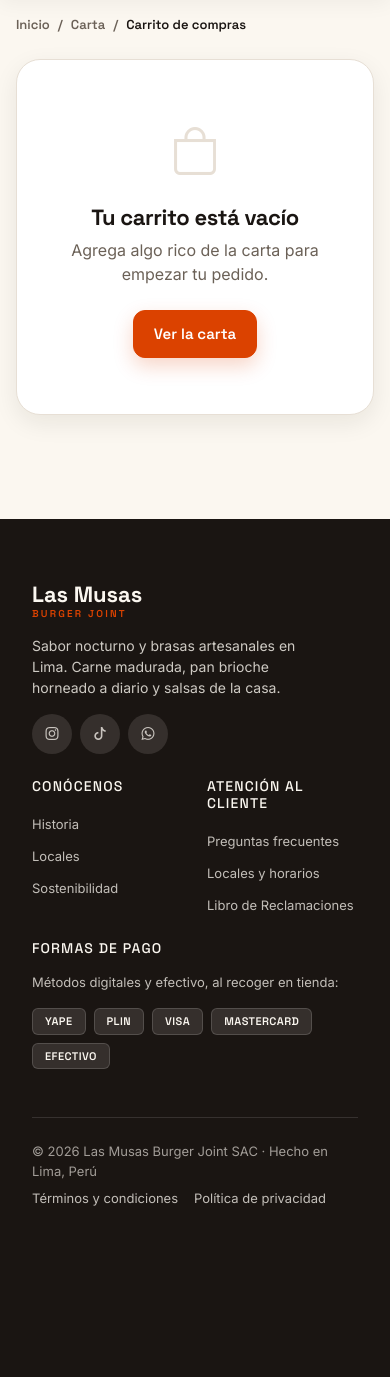
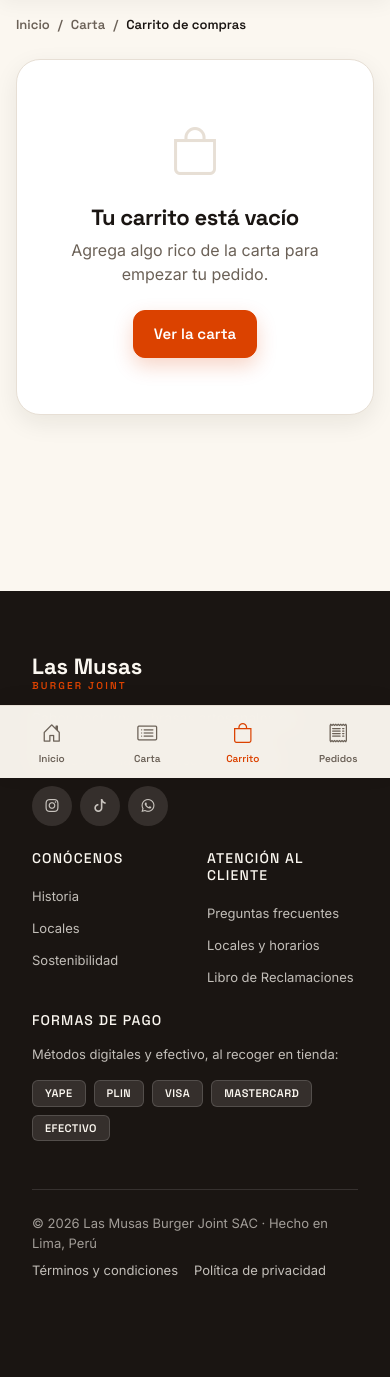
Before and after one commit to manuelf01/web-musas, a Flask app: page /carrito in a window 390 px wide. Shown: the part 66-1443 px from the top of the page. Before the commit the page ends 1272 px from the top, so only its background shows below. Run offline with Flask 2, Linux system fonts and the light colour scheme; some libraries are stand-ins or nearby versions.

Commit message:
Responsive: navegación inferior móvil, arreglo de desbordes y rail admin
Tienda (móvil ≤768px):
- Barra de navegación inferior (Inicio · Carta · Carrito · Pedidos) — antes
  los enlaces del navbar desaparecían sin reemplazo.
- overflow-x contenido: html/body clip + min-width:0 en los contenedores flex
  con scroll (catbar, dp-badges) + flex-wrap en filas de acción (mis pedidos,
  confirmar pedido).
- Hero y titulares con tamaños fluidos; degradado del hero más legible.
- Se retira la barra flotante del detalle en móvil (competía con la tabbar).

Backoffice:
- Los enlaces del sidebar ahora van en <span> → el rail de 64px se colapsa
  bien en tablet/móvil (antes las etiquetas se salían sobre el contenido).
- Marca "LM" compacta, paddings ajustados, tablas con scroll propio.

Co-Authored-By: Claude Sonnet 5 <noreply@anthropic.com>

```diff
--- a/static/css/musas-theme.css
+++ b/static/css/musas-theme.css
@@ -38,11 +38,13 @@
   --bs-body-font-family: "Inter", system-ui, -apple-system, "Segoe UI", Roboto, sans-serif;
 }
 
+html, body { overflow-x: hidden; max-width: 100%; }
 body {
   background-color: var(--musa-crema);
   color: var(--musa-carbon);
   font-family: "Inter", system-ui, -apple-system, "Segoe UI", Roboto, sans-serif;
 }
+img { max-width: 100%; height: auto; }
 
 h1, h2, h3, h4, h5, h6, .musa-title {
   font-family: "Space Grotesk", "Inter", sans-serif;
@@ -538,9 +540,11 @@ textarea.musa-input { height: auto; min-height: 96px; padding: 0.7rem 0.9rem; }
 .musa-catbar__chips {
   display: flex;
   gap: 10px;
+  min-width: 0;          /* deja que el contenedor flex encoja y active el scroll */
   overflow-x: auto;
   scrollbar-width: none;
 }
+.musa-catbar__chips > * { flex: 0 0 auto; }
 .musa-catbar__chips::-webkit-scrollbar { display: none; }
 .musa-catbar__lugar {
   flex-shrink: 0;
@@ -1625,12 +1629,21 @@ body.adm { background: var(--musa-crema); }
 .adm-topbar__link:hover { color: var(--musa-brasa); }
 .adm-content { padding: 28px 32px 64px; max-width: 1240px; width: 100%; margin: 0 auto; }
 
+.adm-marca-mini { display: none; }
+
 @media (max-width: 900px) {
-  .adm-side { width: 68px; }
-  .adm-side__brand small, .adm-nav a span, .adm-side__estado, .adm-side__user-info { display: none; }
-  .adm-nav a { justify-content: center; }
-  .adm-main { margin-left: 68px; }
-  .adm-content { padding: 20px 16px; }
+  .adm-side { width: 64px; }
+  .adm-marca-full, .adm-nav a span, .adm-side__estado, .adm-side__user-info { display: none; }
+  .adm-marca-mini { display: inline; }
+  .adm-side__brand { padding: 18px 0; text-align: center; }
+  .adm-nav { padding: 12px 8px; }
+  .adm-nav a { justify-content: center; padding: 12px 0; }
+  .adm-side__foot { padding: 12px 8px; }
+  .adm-side__user { justify-content: center; flex-wrap: wrap; gap: 8px; }
+  .adm-main { margin-left: 64px; }
+  .adm-topbar { padding: 0 16px; }
+  .adm-content { padding: 18px 14px 48px; }
+  .adm-head h1 { font-size: 26px; }
 }
 
 .adm-head { display: flex; justify-content: space-between; align-items: flex-end; gap: 16px; margin-bottom: 28px; flex-wrap: wrap; }
@@ -1957,3 +1970,110 @@ body.adm { background: var(--musa-crema); }
 
 .adm-pag { margin-top: 22px; }
 .adm-pag .pagination { --bs-pagination-color: var(--musa-carbon); --bs-pagination-active-bg: var(--musa-brasa); --bs-pagination-active-border-color: var(--musa-brasa); }
+
+/* ============================================================
+   NAVEGACIÓN INFERIOR MÓVIL  +  AJUSTES RESPONSIVE
+   ============================================================ */
+.musa-tabbar { display: none; }
+
+@media (max-width: 768px) {
+  .musa-tabbar {
+    display: flex;
+    position: fixed;
+    left: 0; right: 0; bottom: 0;
+    z-index: 1040;
+    background: rgba(251, 247, 240, 0.97);
+    backdrop-filter: blur(10px);
+    border-top: 1px solid var(--musa-borde);
+    box-shadow: 0 -4px 20px rgba(26, 21, 18, 0.06);
+    padding: 6px 4px calc(6px + env(safe-area-inset-bottom));
+  }
+  .musa-tabbar a {
+    flex: 1;
+    position: relative;
+    display: flex;
+    flex-direction: column;
+    align-items: center;
+    gap: 3px;
+    padding: 6px 0;
+    text-decoration: none;
+    color: var(--musa-texto-suave);
+    font-family: "Space Grotesk", sans-serif;
+    font-weight: 600;
+    font-size: 11px;
+  }
+  .musa-tabbar a i { font-size: 20px; }
+  .musa-tabbar a.active { color: var(--musa-brasa); }
+  .musa-tabbar__badge {
+    position: absolute;
+    top: 2px;
+    left: 50%;
+    margin-left: 4px;
+    min-width: 16px;
+    height: 16px;
+    padding: 0 4px;
+    border-radius: 999px;
+    background: var(--musa-brasa);
+    color: #fff;
+    font-size: 10px;
+    font-weight: 700;
+    display: flex;
+    align-items: center;
+    justify-content: center;
+    line-height: 1;
+  }
+
+  /* Espacio para que el contenido no quede bajo la tabbar */
+  body:not(.adm) main { padding-bottom: 72px; }
+  .musa-footer { padding-bottom: 96px; }
+
+  /* La barra flotante del detalle se retira: el botón grande de la tarjeta basta
+     y no compite con la navegación inferior. */
+  .dp-mobile-bar { display: none !important; }
+
+  /* Relleno lateral consistente en las páginas de contenido */
+  .carta-wrap { padding-left: 16px; padding-right: 16px; }
+
+  /* Titulares más contenidos en pantallas chicas */
+  .musa-hero { max-width: 100vw; }
+  .musa-hero__inner { padding: 56px 16px; width: 100%; min-width: 0; }
+  .musa-hero__inner *,
+  .musa-hero__inner .d-flex,
+  .musa-hero__inner .d-inline-flex { min-width: 0; max-width: 100%; }
+  .musa-hero__inner .d-inline-flex { flex-wrap: wrap; }
+  .musa-hero h1 { font-size: clamp(40px, 12vw, 56px); }
+  .musa-hero p { font-size: 15px; max-width: 100%; overflow-wrap: anywhere; }
+  .musa-hero__pill { white-space: normal; text-align: left; line-height: 1.4; }
+  .musa-hero::after {
+    background: linear-gradient(180deg, rgba(26,21,18,0.55) 0%, rgba(26,21,18,0.82) 100%);
+  }
+  .dp-wrap { padding-bottom: 40px; }
+  .dp-grid > * { min-width: 0; }
+  .dp-media img { width: 100%; }
+  .carta-head__titulo { flex-wrap: wrap; gap: 4px 10px; }
+  .carta-head__titulo h1 { font-size: 26px; }
+  .musa-cat-head { flex-wrap: wrap; align-items: flex-start; gap: 8px; }
+  .musa-cat-head h2 { font-size: 24px; }
+  .musa-cat-head p { font-size: 13px; }
+  .dp-titulo { font-size: 26px !important; }
+  .cx-head h1, .conf-card h1 { font-size: 26px; }
+
+  /* Filas de acción que deben apilar en móvil */
+  .mp-card__head { flex-wrap: wrap; gap: 8px; }
+  .mp-card__foot { flex-direction: column; align-items: stretch; gap: 12px; }
+  .mp-acciones { width: 100%; }
+  .mp-acciones .btn-brasa, .mp-acciones .btn-contorno,
+  .mp-acciones form { flex: 1; }
+  .mp-acciones .btn-brasa, .mp-acciones .btn-contorno { width: 100%; justify-content: center; }
+  .ped-confirmar__row { flex-wrap: wrap; }
+  .ped-confirmar__row .btn-brasa { width: 100%; justify-content: center; }
+
+  /* Rejillas de 3 que no caben -> 1 columna */
+  .dp-badges { grid-template-columns: 1fr; }
+  .mp-filtros, .carta-orden { overflow-x: auto; }
+}
+
+@media (max-width: 400px) {
+  .musa-tabbar a span { font-size: 10px; }
+  .musa-navbar .inner { gap: 8px; }
+}
--- a/static/js/carrito.js
+++ b/static/js/carrito.js
@@ -57,6 +57,7 @@
     var t = total();
     document.querySelectorAll("[data-carrito-count]").forEach(function (el) {
       el.textContent = n;
+      if (el.classList.contains("musa-tabbar__badge")) el.hidden = n === 0;
     });
     document.querySelectorAll("[data-carrito-total]").forEach(function (el) {
       el.textContent = "S/ " + t.toFixed(2);
--- a/templates/client/base.html
+++ b/templates/client/base.html
@@ -67,6 +67,23 @@
       {% block flash %}{% include "client/_flash.html" %}{% endblock %}
       {% block content %}{% endblock %}
     </main>
+
+    <!-- Navegación inferior (solo móvil) -->
+    <nav class="musa-tabbar">
+      <a href="{{ url_for('cliente.home') }}" class="{% block tab_inicio %}{% endblock %}">
+        <i class="bi bi-house-door"></i><span>Inicio</span>
+      </a>
+      <a href="{{ url_for('cliente.carta') }}" class="{% block tab_carta %}{% endblock %}">
+        <i class="bi bi-card-list"></i><span>Carta</span>
+      </a>
+      <a href="{{ url_for('cliente.pag_carrito') }}" class="{% block tab_carrito %}{% endblock %}">
+        <i class="bi bi-bag"></i><span>Carrito</span>
+        <span class="musa-tabbar__badge" data-carrito-count hidden>0</span>
+      </a>
+      <a href="{{ url_for('cliente.mis_pedidos') }}" class="{% block tab_pedidos %}{% endblock %}">
+        <i class="bi bi-receipt"></i><span>Pedidos</span>
+      </a>
+    </nav>
 
     <footer class="musa-footer">
       <div class="inner">
--- a/templates/client/carrito.html
+++ b/templates/client/carrito.html
@@ -1,5 +1,6 @@
 {% extends "client/base.html" %}
 {% block title %}Carrito de compras · Las Musas{% endblock %}
+{% block tab_carrito %}active{% endblock %}
 
 {% block content %}
 <div class="cx-wrap" id="carrito-pagina">
--- a/templates/client/carta.html
+++ b/templates/client/carta.html
@@ -1,6 +1,6 @@
 {% extends "client/base.html" %}
 {% block title %}Carta completa — Las Musas{% endblock %}
-{% block nav_carta %}active{% endblock %}
+{% block nav_carta %}active{% endblock %}{% block tab_carta %}active{% endblock %}
 
 {% set eyebrows = {
   "Hamburguesas": "Hechas al momento", "Salchipapas": "Tradición y sabor limeño",
--- a/templates/client/compra.html
+++ b/templates/client/compra.html
@@ -1,5 +1,6 @@
 {% extends "client/base.html" %}
 {% block title %}Finalizar pedido · Las Musas{% endblock %}
+{% block tab_carrito %}active{% endblock %}
 {% block flash %}{% endblock %}
 
 {% block content %}
--- a/templates/client/index.html
+++ b/templates/client/index.html
@@ -1,6 +1,6 @@
 {% extends "client/base.html" %}
 {% block title %}Las Musas — Burger Joint nocturno en Lima{% endblock %}
-{% block nav_inicio %}active{% endblock %}
+{% block nav_inicio %}active{% endblock %}{% block tab_inicio %}active{% endblock %}
 
 {% set eyebrows = {
   "Hamburguesas": "Hechas al momento", "Salchipapas": "Tradición y sabor limeño",
--- a/templates/client/mis-pedidos.html
+++ b/templates/client/mis-pedidos.html
@@ -1,6 +1,6 @@
 {% extends "client/base.html" %}
 {% block title %}Mis pedidos · Las Musas{% endblock %}
-{% block nav_pedidos %}active{% endblock %}
+{% block nav_pedidos %}active{% endblock %}{% block tab_pedidos %}active{% endblock %}
 
 {% block content %}
 <div class="cx-wrap" id="mis-pedidos">
--- a/templates/client/productos.html
+++ b/templates/client/productos.html
@@ -1,6 +1,6 @@
 {% extends "client/base.html" %}
 {% block title %}{{ categoria }} · Carta — Las Musas{% endblock %}
-{% block nav_carta %}active{% endblock %}
+{% block nav_carta %}active{% endblock %}{% block tab_carta %}active{% endblock %}
 
 {% block content %}
 <!-- BARRA DE CATEGORÍAS PEGAJOSA -->
--- a/templates/client/seleccion-producto.html
+++ b/templates/client/seleccion-producto.html
@@ -1,6 +1,6 @@
 {% extends "client/base.html" %}
 {% block title %}{{ producto.nombre }} · Las Musas{% endblock %}
-{% block nav_carta %}active{% endblock %}
+{% block nav_carta %}active{% endblock %}{% block tab_carta %}active{% endblock %}
 
 {% set agotado = not producto.existencias or producto.existencias <= 0 %}
 
```
Also changed, not shown: templates/admin/base.html (+14 -13 lines).
